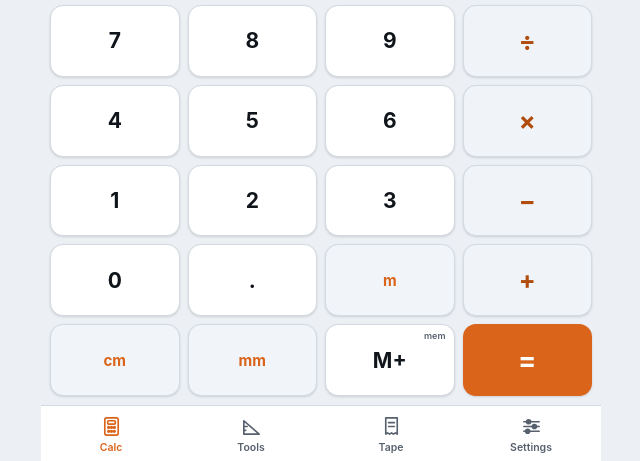
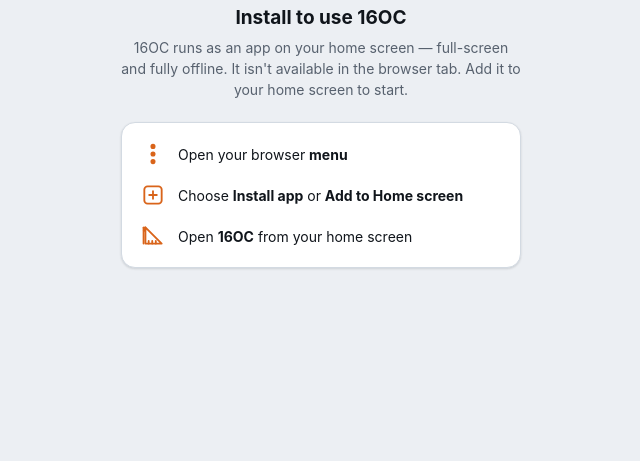
Before and after one commit to cjblackthorne/Construction-Calculator, a plain HTML site: page index.html in a window 1280 px wide. Shown: the part 339-800 px from the top of the page, without its empty margins (319-959 px from the left). Drawn offline with Linux system fonts and the light colour scheme.

Commit message:
Gate the app to installed (PWA) use only
- Show a full-screen install gate whenever the app isn't running in standalone
  display mode; the calculator is only usable once added to the home screen
- Per-platform instructions (iOS Safari Share -> Add to Home Screen; Android/
  desktop menu -> Install app, plus an Install button when the browser offers
  beforeinstallprompt)
- Mark the app inert behind the gate so it can't be interacted with in a tab
- Re-evaluate on display-mode change and appinstalled; remove the old install
  banner (superseded by the gate)

Co-Authored-By: Claude Opus 4.8 <noreply@anthropic.com>
Claude-Session: https://claude.ai/code/session_01VqfeqpRoi1PWcWRTKJHDMW

```diff
--- a/css/styles.css
+++ b/css/styles.css
@@ -238,6 +238,22 @@ button.key.fnk.amber { color: var(--accent); }
   #printArea .qr-decal .du { font-size: 15px; color: #d9641a; font-weight: 700; margin-top: 10px; }
 }
 
+/* ---------- install gate (PWA-only) ---------- */
+.install-gate { position: fixed; inset: 0; z-index: 1000; background: var(--bg); display: flex; align-items: center; justify-content: center; padding: 28px 24px; overflow-y: auto; }
+.install-gate[hidden] { display: none; }
+.gate-card { max-width: 400px; width: 100%; text-align: center; }
+.gate-logo { width: 60px; height: 60px; color: var(--accent); margin: 0 auto 14px; }
+.gate-card h1 { font-size: 30px; font-weight: 800; letter-spacing: 1px; margin: 0; }
+.gate-card .tag { color: var(--muted); font-size: 12.5px; margin: 3px 0 24px; }
+.gate-card h2 { font-size: 19px; margin: 0 0 8px; }
+.gate-card p { color: var(--muted); font-size: 14px; line-height: 1.5; margin: 0 0 22px; }
+.gate-btn { max-width: 260px; margin: 0 auto 18px; }
+.gate-steps { text-align: left; display: flex; flex-direction: column; gap: 15px; background: var(--panel); border: 1px solid var(--line); border-radius: 14px; padding: 18px; box-shadow: var(--shadow); }
+.gate-step { display: flex; align-items: center; gap: 12px; font-size: 14px; color: var(--text); }
+.gate-step .gs-ic { width: 26px; height: 26px; color: var(--accent); flex: 0 0 26px; }
+.gate-step b { font-weight: 700; }
+.gate-note { font-size: 12px; color: var(--muted); margin-top: 16px; }
+
 .install-banner { display: none; background: var(--panel-2); padding: 10px 16px; align-items: center; gap: 10px; font-size: 12.5px; border-bottom: 1px solid var(--line); }
 .install-banner.show { display: flex; }
 .install-banner button { margin-left: auto; background: var(--accent); color: var(--accent-ink); border: 0; padding: 8px 14px; border-radius: 8px; font-weight: 700; font-family: inherit; }
--- a/index.html
+++ b/index.html
@@ -25,12 +25,6 @@
         <div class="sub">16" On-Center · Construction Calculator</div>
       </div>
     </header>
-
-    <div class="install-banner" id="installBanner">
-      <span>Add 16OC to your home screen — full-screen &amp; offline.</span>
-      <button id="installBtn">Install</button>
-      <button class="x" id="installDismiss">✕</button>
-    </div>
 
     <div class="shared-banner" id="sharedBanner">
       <span>Viewing a shared calculation.</span>
@@ -197,6 +191,19 @@
   <div id="toast"></div>
   <div id="printArea"></div>
 
+  <!-- Install gate: 16OC only runs as an installed app, not in a browser tab -->
+  <div id="installGate" class="install-gate" hidden>
+    <div class="gate-card">
+      <div class="gate-logo" data-icon="speedsquare"></div>
+      <h1>16OC</h1>
+      <div class="tag">16" On-Center · Construction Calculator</div>
+      <h2>Install to use 16OC</h2>
+      <p>16OC runs as an app on your home screen — full-screen and fully offline.
+         It isn't available in the browser tab. Add it to your home screen to start.</p>
+      <div id="gateInstall"></div>
+    </div>
+  </div>
+
   <script src="js/units.js"></script>
   <script src="js/qr.js"></script>
   <script src="js/calc.js"></script>
--- a/js/app.js
+++ b/js/app.js
@@ -35,6 +35,9 @@ const ICN = {
   share: '<circle cx="18" cy="5" r="2.4"/><circle cx="6" cy="12" r="2.4"/><circle cx="18" cy="19" r="2.4"/><line x1="8.1" y1="10.9" x2="15.9" y2="6.1"/><line x1="8.1" y1="13.1" x2="15.9" y2="17.9"/>',
   pdf: '<path d="M7 3 h7 l4 4 v13 a1 1 0 0 1 -1 1 h-9 a1 1 0 0 1 -1 -1 Z"/><path d="M14 3 v4 h4"/><line x1="9.5" y1="13" x2="14.5" y2="13"/><line x1="9.5" y1="16" x2="14.5" y2="16"/>',
   mic: '<rect x="9" y="3" width="6" height="11" rx="3"/><path d="M6 11 a6 6 0 0 0 12 0"/><line x1="12" y1="17" x2="12" y2="21"/><line x1="8.5" y1="21" x2="15.5" y2="21"/>',
+  shareIos: '<path d="M12 3 L12 15"/><path d="M8.5 6.5 L12 3 L15.5 6.5"/><path d="M6.5 10 H5 a1 1 0 0 0 -1 1 v8 a1 1 0 0 0 1 1 h14 a1 1 0 0 0 1 -1 v-8 a1 1 0 0 0 -1 -1 h-1.5"/>',
+  menuDots: '<circle cx="12" cy="5" r="1.5" fill="currentColor"/><circle cx="12" cy="12" r="1.5" fill="currentColor"/><circle cx="12" cy="19" r="1.5" fill="currentColor"/>',
+  plusbox: '<rect x="4" y="4" width="16" height="16" rx="3"/><line x1="12" y1="8.5" x2="12" y2="15.5"/><line x1="8.5" y1="12" x2="15.5" y2="12"/>',
 };
 function svg(name) {
   return `<svg viewBox="0 0 24 24" fill="none" stroke="currentColor" stroke-width="1.7" stroke-linecap="round" stroke-linejoin="round" width="100%" height="100%">${ICN[name] || ''}</svg>`;
@@ -871,17 +874,66 @@ $('prefHaptics').addEventListener('change', (e) => { prefs.haptics = e.target.va
 $('prefSound').value = prefs.sound;
 $('prefSound').addEventListener('change', (e) => { prefs.sound = e.target.value; savePrefs(); if (prefs.sound === 'on') clickSound(); });
 
-/* ============================ PWA ============================ */
+/* ============================ PWA install gate ============================ */
+/* 16OC is usable only when launched as an installed app (standalone display
+ * mode). In a normal browser tab we show a full-screen gate with instructions. */
 let deferredPrompt = null;
+
+function isStandalone() {
+  return window.matchMedia('(display-mode: standalone)').matches
+    || window.matchMedia('(display-mode: fullscreen)').matches
+    || window.matchMedia('(display-mode: minimal-ui)').matches
+    || navigator.standalone === true;
+}
+function isIOSDevice() {
+  const ua = navigator.userAgent || '';
+  return /iphone|ipad|ipod/i.test(ua) || (navigator.platform === 'MacIntel' && navigator.maxTouchPoints > 1);
+}
+function renderGateInstructions() {
+  const el = $('gateInstall');
+  if (isIOSDevice()) {
+    el.innerHTML =
+      `<div class="gate-steps">
+        <div class="gate-step"><span class="gs-ic">${svg('shareIos')}</span><span>In <b>Safari</b>, tap the <b>Share</b> button</span></div>
+        <div class="gate-step"><span class="gs-ic">${svg('plusbox')}</span><span>Choose <b>Add to Home Screen</b></span></div>
+        <div class="gate-step"><span class="gs-ic">${svg('speedsquare')}</span><span>Open <b>16OC</b> from your home screen</span></div>
+      </div>
+      <div class="gate-note">Must be opened in Safari — other iOS browsers can't add to the home screen.</div>`;
+  } else {
+    let html = '';
+    if (deferredPrompt) html += `<button class="btn-primary gate-btn" id="gateInstallBtn">Install 16OC</button>`;
+    html +=
+      `<div class="gate-steps">
+        <div class="gate-step"><span class="gs-ic">${svg('menuDots')}</span><span>Open your browser <b>menu</b></span></div>
+        <div class="gate-step"><span class="gs-ic">${svg('plusbox')}</span><span>Choose <b>Install app</b> or <b>Add to Home screen</b></span></div>
+        <div class="gate-step"><span class="gs-ic">${svg('speedsquare')}</span><span>Open <b>16OC</b> from your home screen</span></div>
+      </div>`;
+    el.innerHTML = html;
+    const btn = $('gateInstallBtn');
+    if (btn) btn.onclick = async () => { if (deferredPrompt) { deferredPrompt.prompt(); await deferredPrompt.userChoice; deferredPrompt = null; } };
+  }
+}
+function updateGate() {
+  const gate = $('installGate');
+  if (isStandalone()) {
+    gate.hidden = true;
+    try { $('app').inert = false; } catch (e) {}
+  } else {
+    renderGateInstructions();
+    gate.hidden = false;
+    try { $('app').inert = true; } catch (e) {}   // block interaction with the app behind it
+  }
+}
+
 window.addEventListener('beforeinstallprompt', (e) => {
   e.preventDefault(); deferredPrompt = e;
-  if (!localStorage.getItem('concalc.installDismissed')) $('installBanner').classList.add('show');
+  if (!isStandalone()) renderGateInstructions();   // add the Install button to the gate
 });
-$('installBtn').onclick = async () => {
-  $('installBanner').classList.remove('show');
-  if (deferredPrompt) { deferredPrompt.prompt(); await deferredPrompt.userChoice; deferredPrompt = null; }
-};
-$('installDismiss').onclick = () => { $('installBanner').classList.remove('show'); localStorage.setItem('concalc.installDismissed', '1'); };
+window.addEventListener('appinstalled', () => { deferredPrompt = null; updateGate(); });
+const dmQuery = window.matchMedia('(display-mode: standalone)');
+(dmQuery.addEventListener ? dmQuery.addEventListener.bind(dmQuery, 'change') : dmQuery.addListener.bind(dmQuery))(updateGate);
+
+updateGate();
 
 if ('serviceWorker' in navigator) {
   window.addEventListener('load', () => navigator.serviceWorker.register('sw.js').catch(() => {}));
```
Also changed, not shown: 1 other file.
